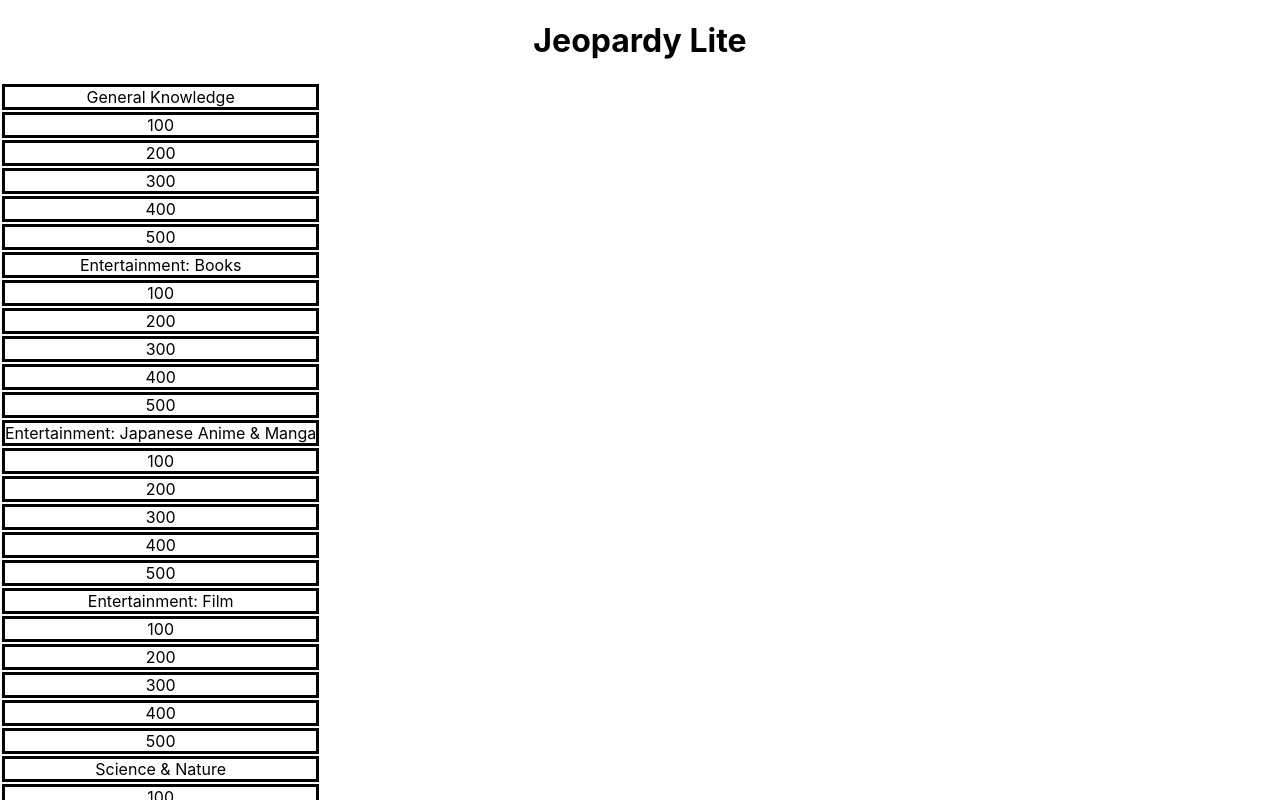
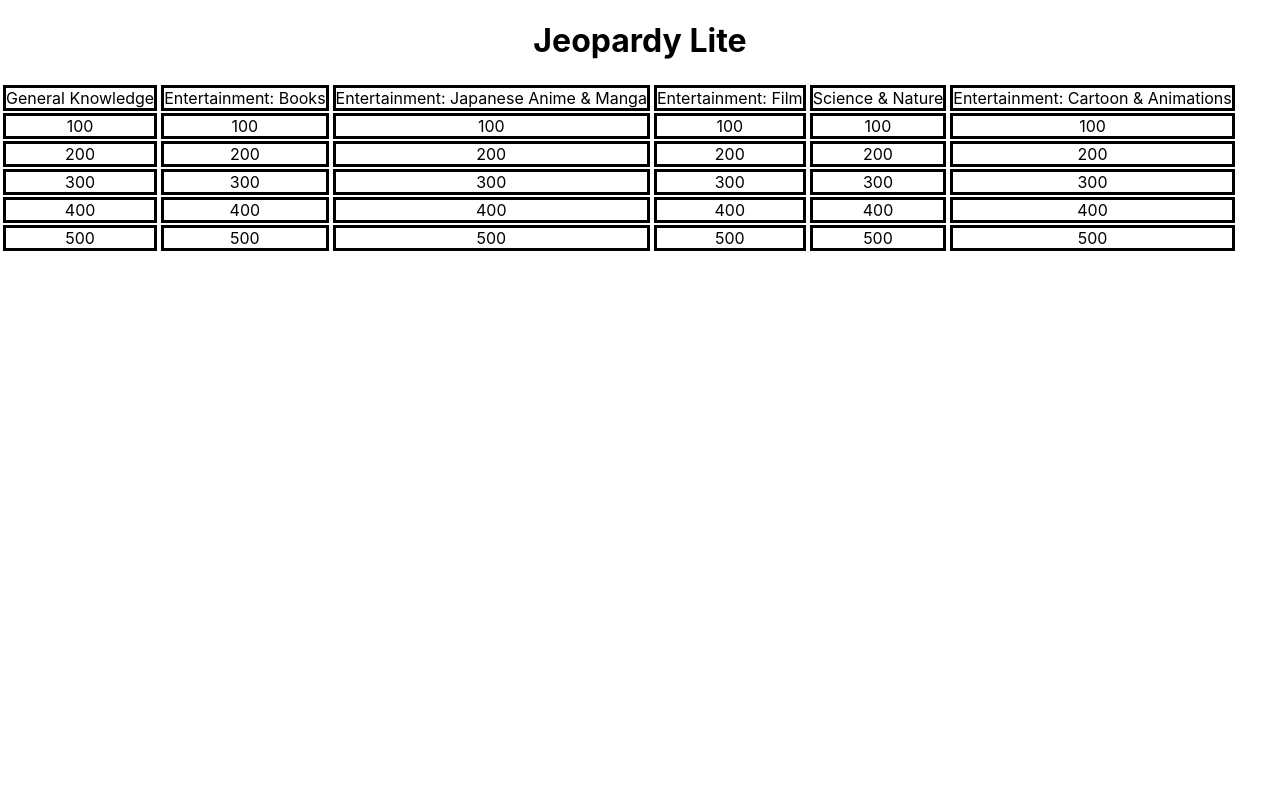
Before and after one commit to gloryleilani/jeopardy-lite, a React (Create React App) app: page /game-board in a window 1280 px wide. Both pictures are taken after a click on the button "Play". Shown: the top 800 px of the page. Built offline with nearby package versions, Linux system fonts and the light colour scheme.

Commit message:
Fixed alignment issue on main game board for columns

```diff
--- a/src/components/game-board-container.js
+++ b/src/components/game-board-container.js
@@ -36,8 +36,7 @@ const GameBoardContainer = props => {
     // if (round == 2) {
     //     categories = round2Categories;
     // }
-    console.log("round1 category i=0", round1Categories[0]);
-    console.log("game col components state:", gameBoardColumns);
+
     useEffect(() => {
 
         for (let i=0; i<6; i++) {
@@ -59,7 +58,9 @@ const GameBoardContainer = props => {
                 <table>
                     <tbody>
                         <tr>
-                            {gameBoardColumns}
+                            {gameBoardColumns && gameBoardColumns.map((column) => (
+                                <td>{column}</td>
+                            ))}
                         </tr>
                     </tbody>
                 </table>
```
